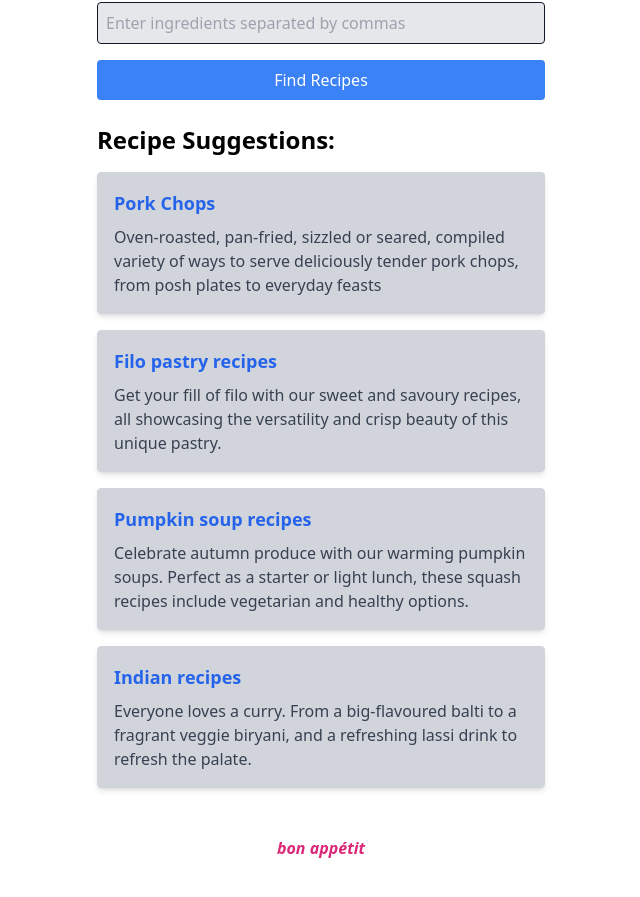
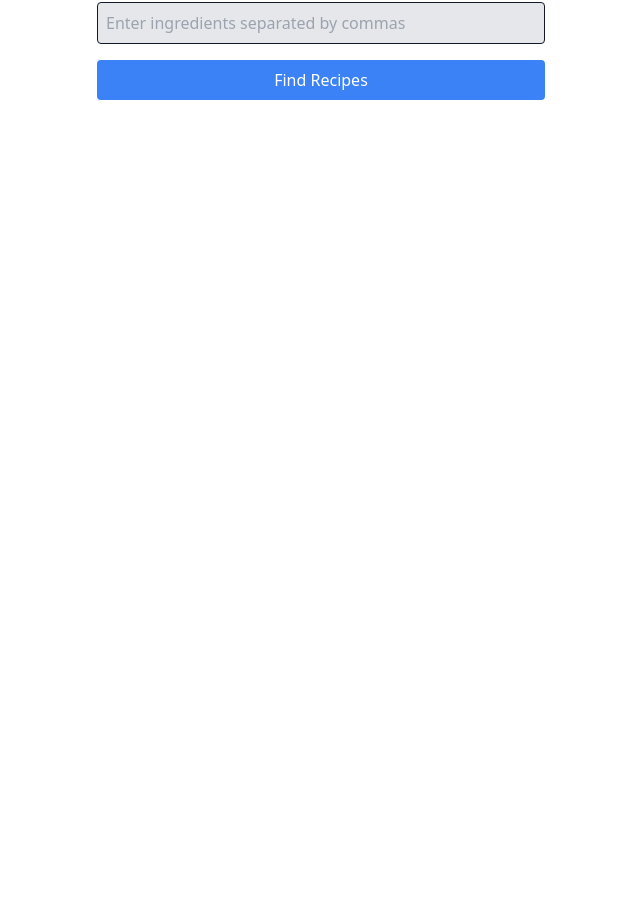
Before and after one commit to KGrim23/dinner-bot-app, a Next.js app: page / in a window 1280 px wide. Shown: the part 239-1136 px from the top of the page, without its empty margins (319-959 px from the left). After the commit the page ends 840 px from the top, so only its background shows below. Built offline with nearby package versions, Linux system fonts and the light colour scheme.

Commit message:
chnages to api

```diff
--- a/app/page.js
+++ b/app/page.js
@@ -65,7 +65,6 @@ export default function Home() {
       <h3 className="text-md text-gray-500 mb-4">
         Let us know what you&apos;ve got in your fridge!
       </h3>
-
       <form onSubmit={handleSubmit} className="w-full max-w-md">
         <input
           type="text"
@@ -82,49 +81,35 @@ export default function Home() {
           {loading ? "Fetching recipes..." : "Find Recipes"}
         </button>
       </form>
-
-      {/* Display the recipes */}
       <div className="mt-6 w-full max-w-md mb-6">
+        {error && <p className="text-red-500">{error}</p>}
+        {extractedRecipes.length > 0 && (
           <div className="space-y-4">
             <h2 className="text-2xl font-bold mb-4">Recipe Suggestions:</h2>
-
             {/* Display each recipe without mapping TODO: map over the recipes*/}
             <div className="p-4 border border-gray-300 bg-gray-300 rounded shadow-md">
-            <h3 className="text-lg font-semibold text-blue-600">Pork Chops</h3>
-            <p className="mt-2 text-gray-700">
-              Oven-roasted, pan-fried, sizzled or seared, compiled variety of
-              ways to serve deliciously tender pork chops, from posh plates to
-              everyday feasts
-            </p>
+              <h3 className="text-lg font-semibold text-blue-600">
+                {extractedRecipes[0]?.title}
+              </h3>
+              <p className="mt-2 text-gray-700">{extractedRecipes[0]?.body}</p>
             </div>
             <div className="p-4 border border-gray-300 bg-gray-300  rounded shadow-md">
               <h3 className="text-lg font-semibold text-blue-600">
-              Filo pastry recipes
+                {extractedRecipes[1]?.title}
               </h3>
-            <p className="mt-2 text-gray-700">
-              Get your fill of filo with our sweet and savoury recipes, all
-              showcasing the versatility and crisp beauty of this unique pastry.
-            </p>
+              <p className="mt-2 text-gray-700">{extractedRecipes[1]?.body}</p>
             </div>
             <div className="p-4 border border-gray-300 bg-gray-300  rounded shadow-md">
               <h3 className="text-lg font-semibold text-blue-600">
-              Pumpkin soup recipes
+                {extractedRecipes[2]?.title}
               </h3>
-            <p className="mt-2 text-gray-700">
-              Celebrate autumn produce with our warming pumpkin soups. Perfect
-              as a starter or light lunch, these squash recipes include
-              vegetarian and healthy options.
-            </p>
+              <p className="mt-2 text-gray-700">{extractedRecipes[2]?.body}</p>
             </div>
             <div className="p-4 border border-gray-300 bg-gray-300  rounded shadow-md">
               <h3 className="text-lg font-semibold text-blue-600">
-              Indian recipes
+                {extractedRecipes[3]?.title}
               </h3>
-            <p className="mt-2 text-gray-700">
-              Everyone loves a curry. From a big-flavoured balti to a fragrant
-              veggie biryani, and a refreshing lassi drink to refresh the
-              palate.
-            </p>
+              <p className="mt-2 text-gray-700">{extractedRecipes[3]?.body}</p>
             </div>
             <div className="p-4 mt-4 itemms-center text-center">
               <p className=" text-pink-600 font-semibold mt-4 italic">
@@ -132,6 +117,7 @@ export default function Home() {
               </p>
             </div>
           </div>
+        )}
       </div>
     </div>
   );
```
Lines whose indentation alone changed are shown as unchanged.
